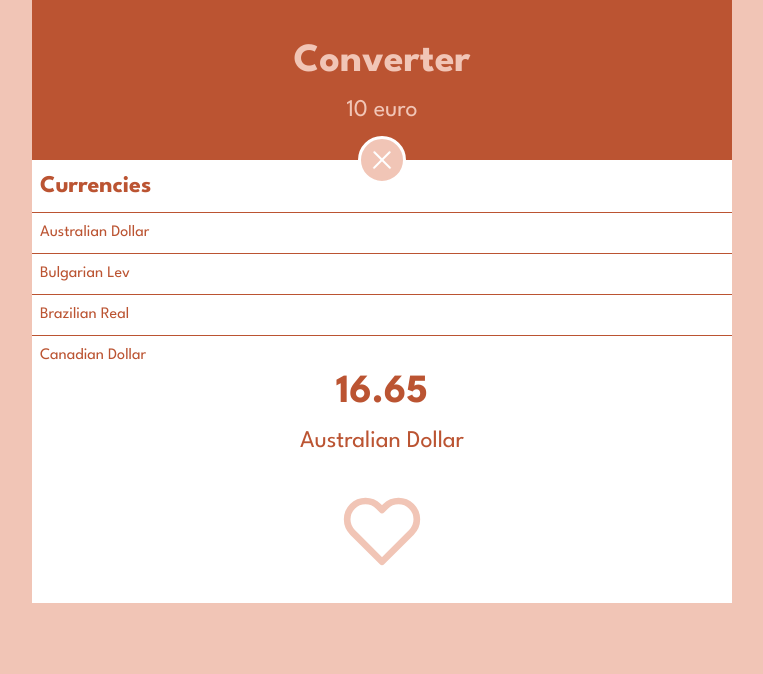
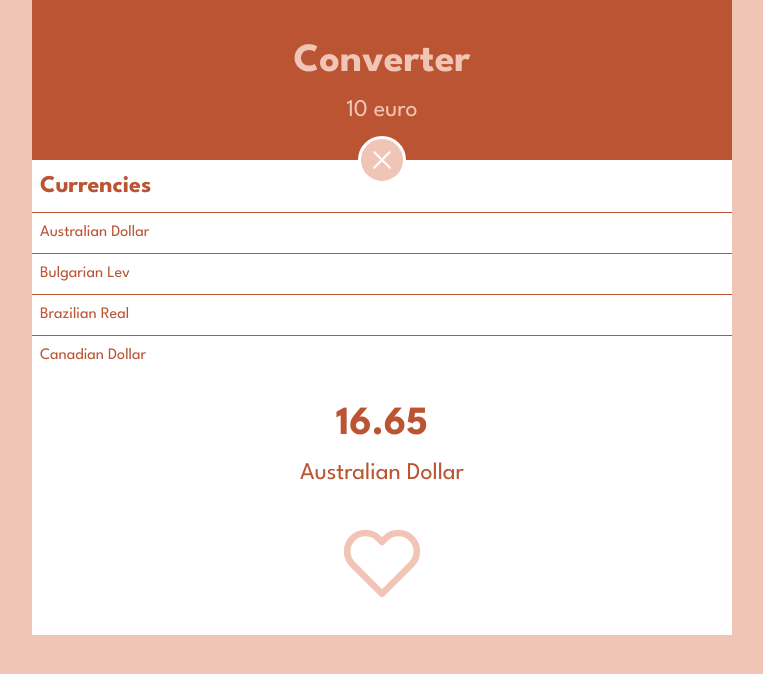
Before and after one commit to LeaBani/converter, a React (Vite) app: page / in a window 1280 px wide. Shown: the top 674 px of the page, without its empty margins (258-1021 px from the left). Built offline with nearby package versions, Linux system fonts and the light colour scheme.

Commit message:
ConvertedValue: style

```diff
--- a/src/components/ConvertedValue/index.jsx
+++ b/src/components/ConvertedValue/index.jsx
@@ -4,7 +4,6 @@ import './style.scss';
 
 function ConvertedValue({ currency: { name, rate }, value }) {
 
-  // TODO margin top for converted value
   return (
     <div className="result">
       <span className="result-value">{(rate * value).toFixed(2)}</span>
--- a/src/components/ConvertedValue/style.scss
+++ b/src/components/ConvertedValue/style.scss
@@ -11,6 +11,7 @@
   padding-bottom: 2rem;
 
   &-value{
+    margin-top: 2rem;
     font-size: 2.5rem;
     font-weight: 700;
 
--- a/src/components/CurrenciesList/index.jsx
+++ b/src/components/CurrenciesList/index.jsx
@@ -15,7 +15,7 @@ function CurrenciesList({ currenciesList, change }) {
     />
   ));
 
-  // TODO Add currencies from API
+  // TODO Add currencies from API https://app.freecurrencyapi.com/
   // TODO Add smooth Transitions
 
   return (
```
